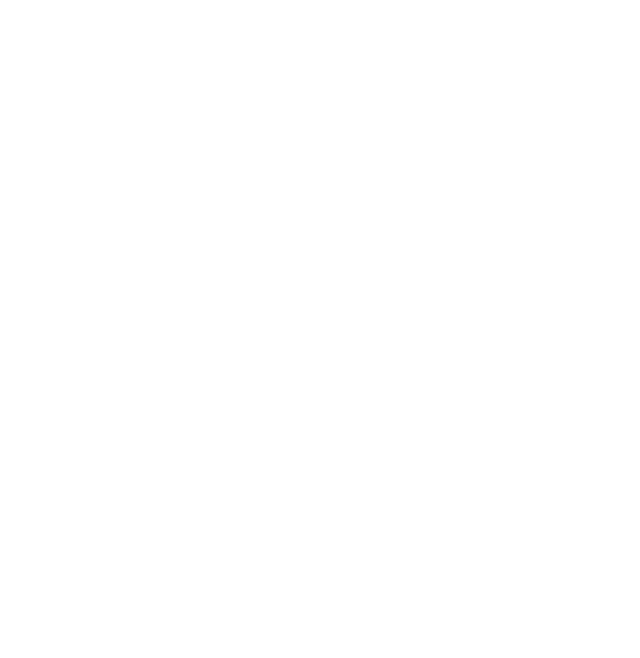
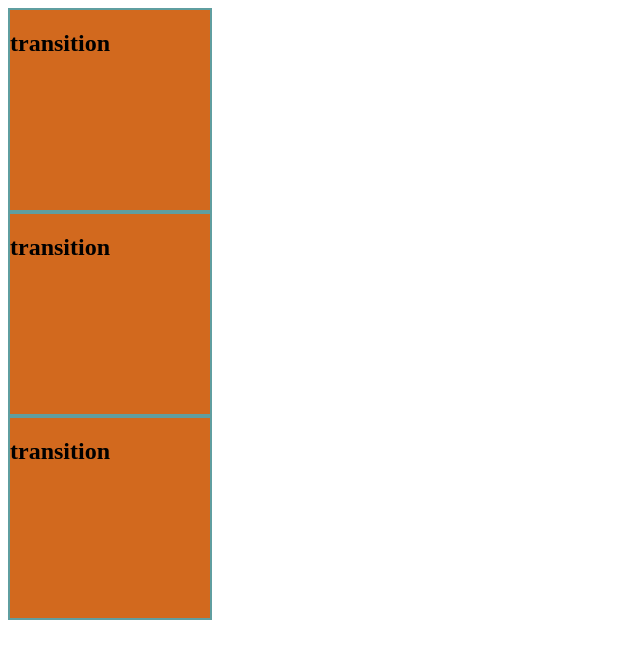
Before and after one commit to monoronjons86/more-css-and-animation, a plain HTML site: page transition.html in a window 1280 px wide. Shown: the whole page, without its empty margins (0-640 px from the left). Drawn offline with Linux system fonts and the light colour scheme.

Commit message:
transition added

```diff
--- a/transition.html
+++ b/transition.html
@@ -5,8 +5,32 @@
     <meta http-equiv="X-UA-Compatible" content="IE=edge">
     <meta name="viewport" content="width=device-width, initial-scale=1.0">
     <title>Document</title>
+    <style>
+        .box{
+            width: 200px;
+            height: 200px;
+            border: 2px solid cadetblue;
+            background-color: chocolate;
+            /* transition: width 10s, height 5s; */
+            transition: 5s;
+        }
+        .box:hover{
+            width: 400px;
+            height: 400px;
+            transform: rotate(180deg);
+        }
+    </style>
+
 </head>
 <body>
-
+    <div class="box">
+        <h2>transition</h2>
+    </div>
+    <div class="box">
+        <h2>transition</h2>
+    </div>
+    <div class="box">
+        <h2>transition</h2>
+    </div>
 </body>
 </html>
```
